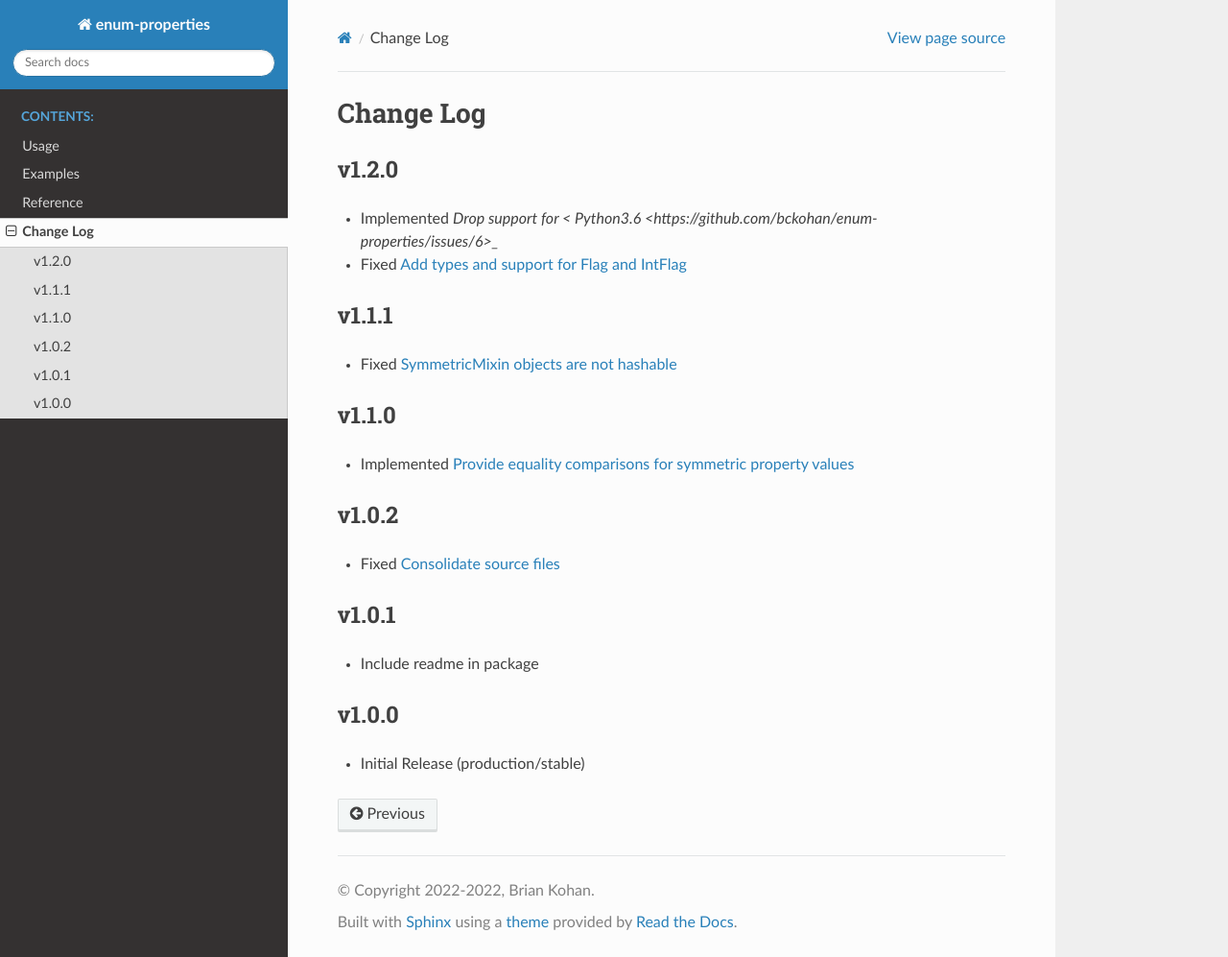
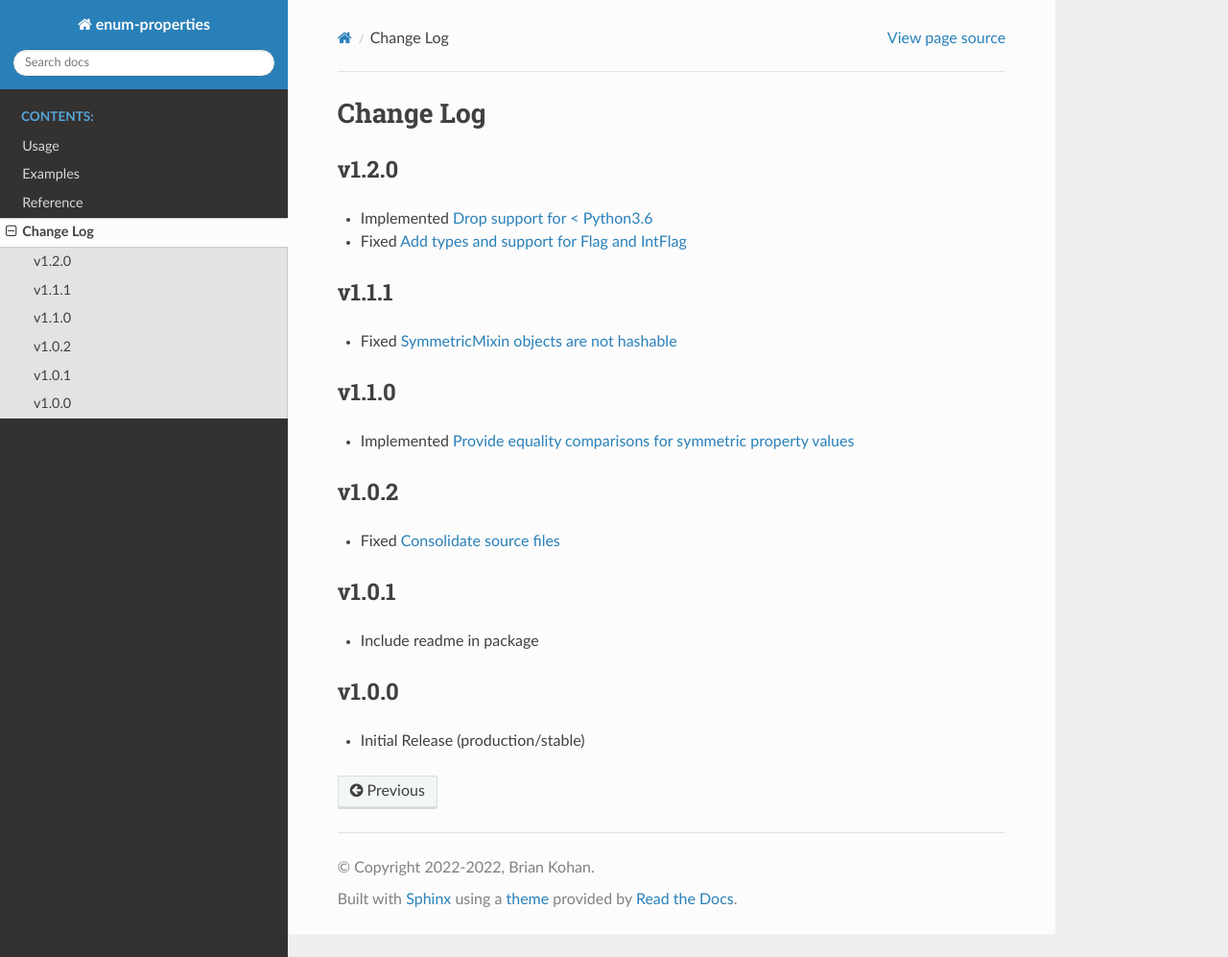
Before and after one commit to bckohan/enum-properties, a Sphinx documentation site: the page built from doc/source/changelog.rst, in a window 1280 px wide and 997 px high. Shown: the whole window at 96% size. Built offline with Sphinx 7.4.7 and the Read the Docs theme 2.0.0, drawn with Linux system fonts in a browser that asks for light colours.

Commit message:
fix doc link

```diff
--- a/doc/source/changelog.rst
+++ b/doc/source/changelog.rst
@@ -5,7 +5,7 @@ Change Log
 v1.2.0
 ======
 
-* Implemented `Drop support for < Python3.6 <https://github.com/bckohan/enum-properties/issues/6>_`
+* Implemented `Drop support for < Python3.6 <https://github.com/bckohan/enum-properties/issues/6>`_
 * Fixed `Add types and support for Flag and IntFlag <https://github.com/bckohan/enum-properties/issues/5>`_
 
 v1.1.1
```
